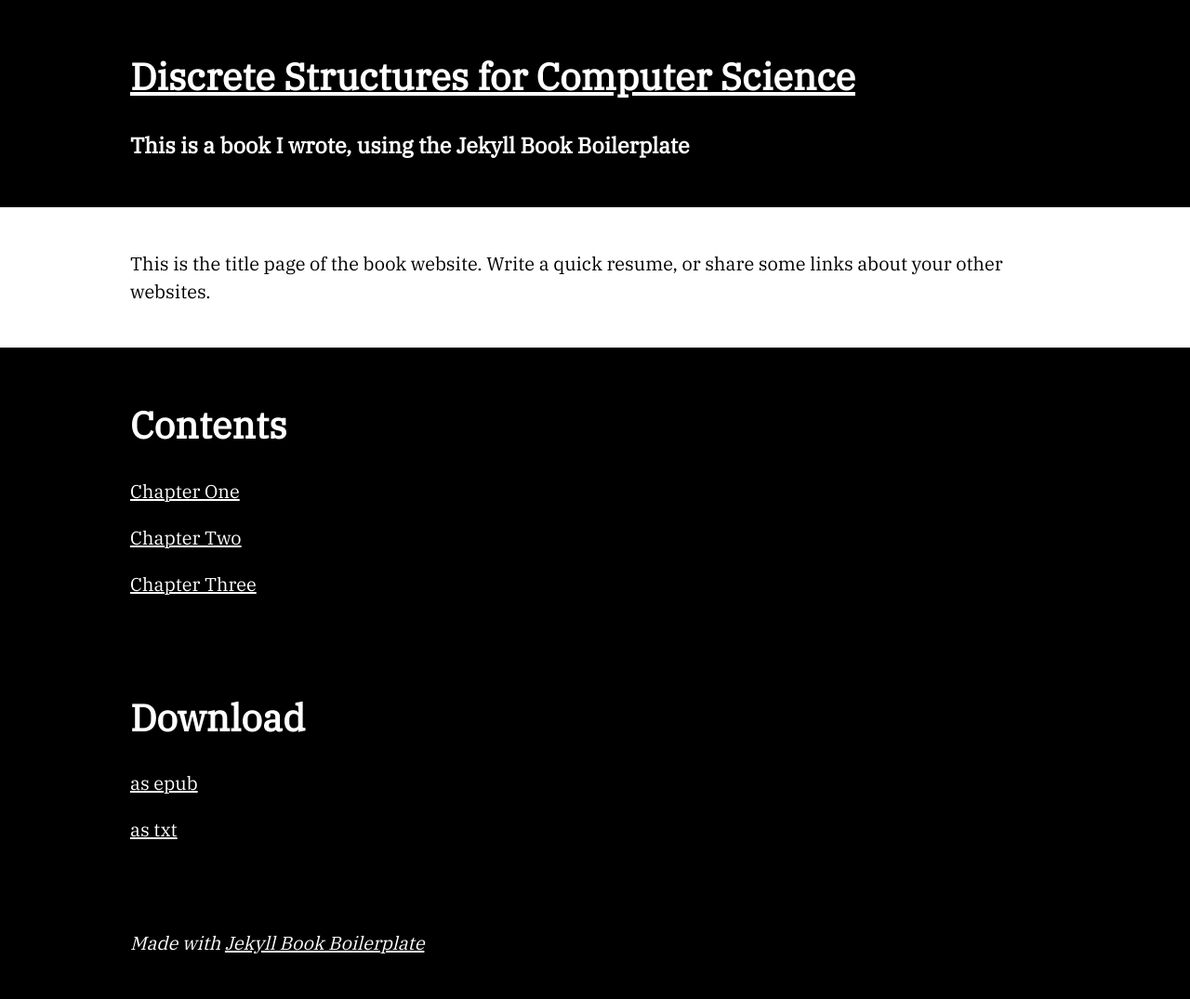
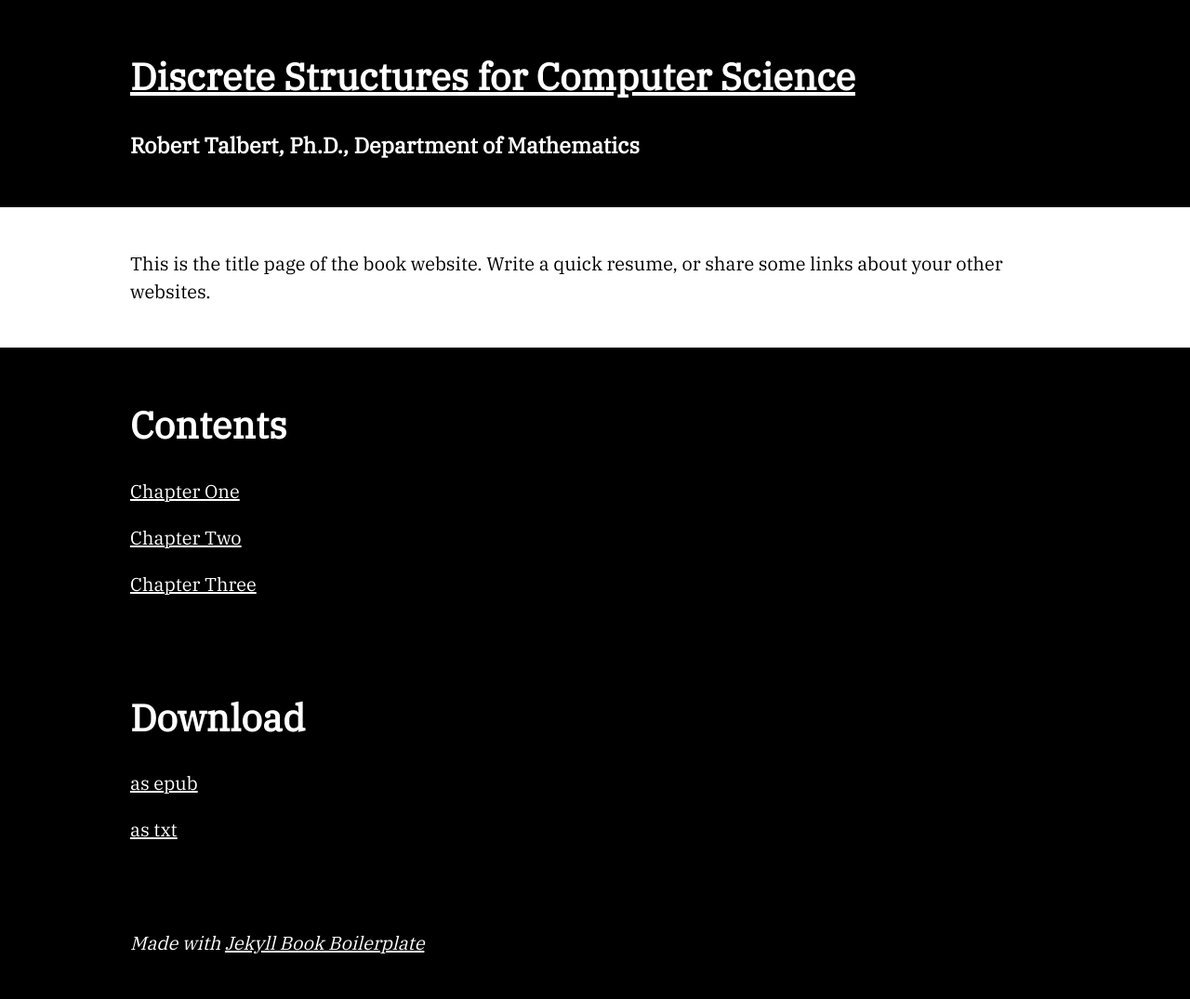
Before and after one commit to RobertTalbert/discretecs-book, a Jekyll site: the page built from index.md, in a window 1280 px wide. Shown: the whole page at 93% size. Built offline with Jekyll 4.4.1, drawn with Linux system fonts in a browser that asks for light colours.

Commit message:
Update basic config parameters

```diff
--- a/_config.yml
+++ b/_config.yml
@@ -6,14 +6,14 @@
 name: Discrete Structures for Computer Science
 
 # Short bio or description (displayed in the header)
-description: This is a book I wrote, using the Jekyll Book Boilerplate
+description: Robert Talbert, Ph.D., Department of Mathematics
 #
 # Enter your Google Analytics web tracking code (e.g. UA-2110908-2) to activate tracking
 google_analytics:
 
 # Your website URL (e.g. http://barryclark.github.io or http://www.barryclark.co)
 # Used for Sitemap.xml and your RSS feed
-url:
+url: https://roberttalbert.github.io/discretecs-book/
 
 excerpt_separator: <!--more-->  # you can specify your own separator, of course.
 
```
